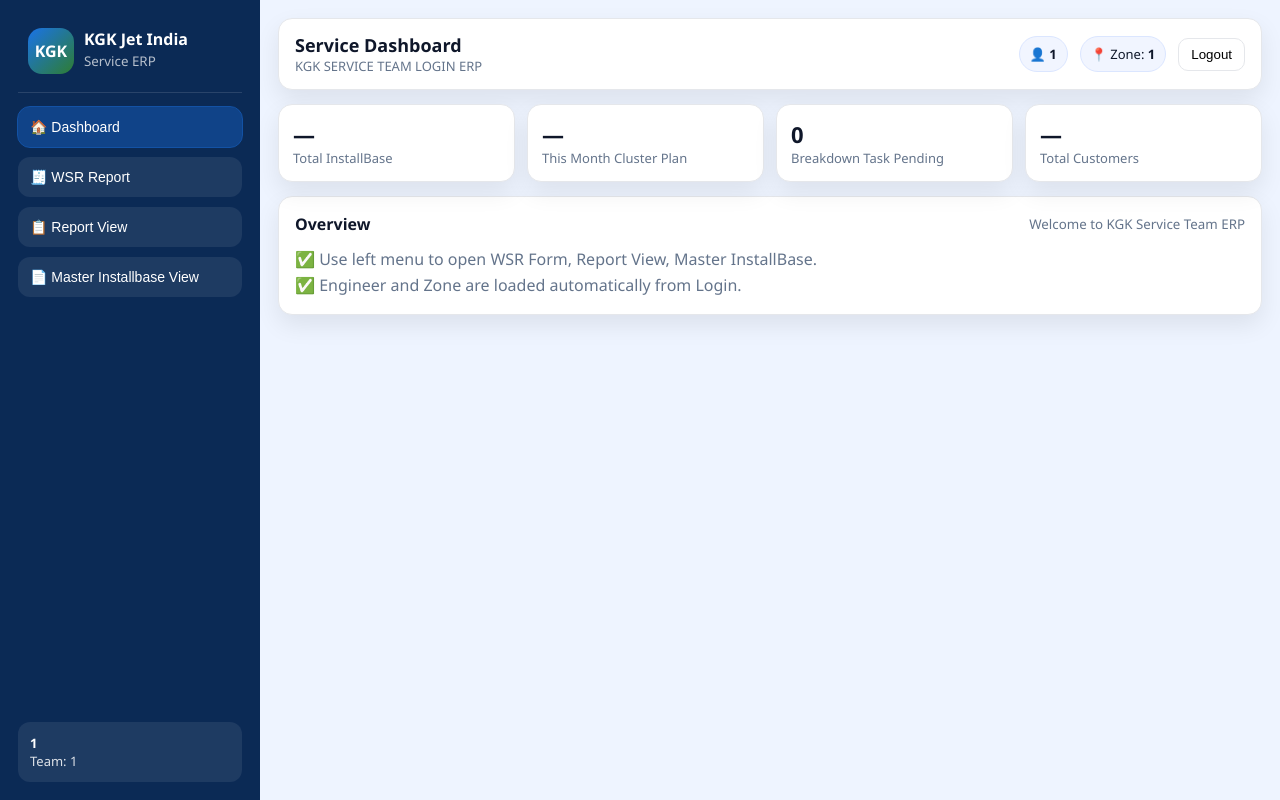
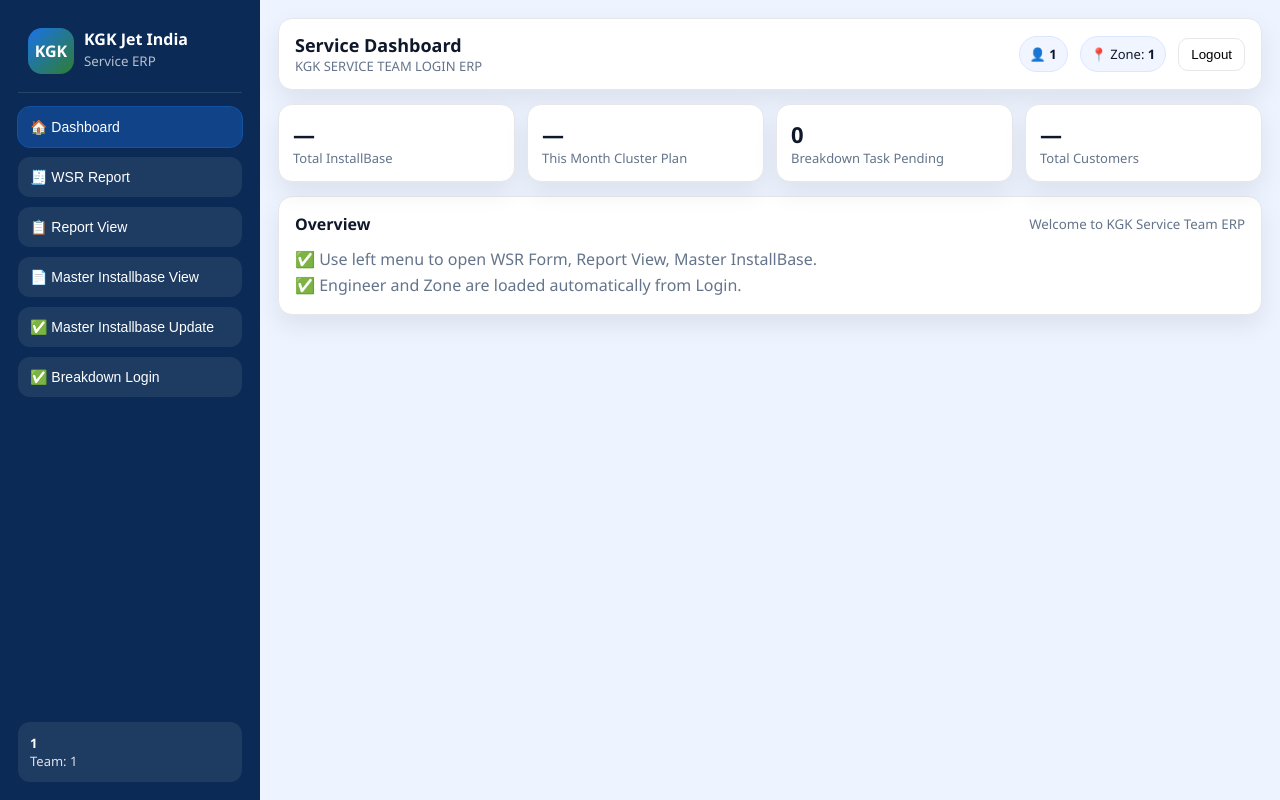
Before and after one commit to supankharikap/ServiceTeam, a Flask app: page /dashboard in a window 1280 px wide. Run offline with Flask 3, Linux system fonts and the light colour scheme; the visitor is signed in with stand-in values (Sample User, id 1); data that the repository does not hold is empty.

Commit message:
Update dashboard and fixes

```diff
--- a/app.py
+++ b/app.py
@@ -20,7 +20,7 @@
     return v
 
 def get_conn():
-    server = _must_env("AZURE_SQL_SERVER")   # e.g. kgkerpdb.database.windows.net
+    server = _must_env("AZURE_SQL_SERVER")   # e.g. kgkerpdb-1.database.windows.net
     db     = _must_env("AZURE_SQL_DB")       # e.g. kgkerdb
     user   = _must_env("AZURE_SQL_USER")
     pwd    = _must_env("AZURE_SQL_PASSWORD")
--- a/templates/dashboard.html
+++ b/templates/dashboard.html
@@ -105,6 +105,8 @@
         <button id="btnWsr" onclick="showSection('wsrSection', this)">🧾 WSR Report</button>
         <button id="btnReport" onclick="showSection('reportSection', this); loadReport();">📋 Report View</button>
         <button id="btnMaster" onclick="showSection('masterSection', this); openMaster();">📄 Master Installbase View</button>
+        <button id="btnMaster" onclick="showSection('masterSection', this); openMaster();">✅ Master Installbase Update</button>
+         <button id="btnMaster" onclick="showSection('masterSection', this); openMaster();">✅ Breakdown Login</button>
       </div>
 
       <div class="sidebarFooter">
```
Also changed, not shown: app.db (added), 2 other files.
